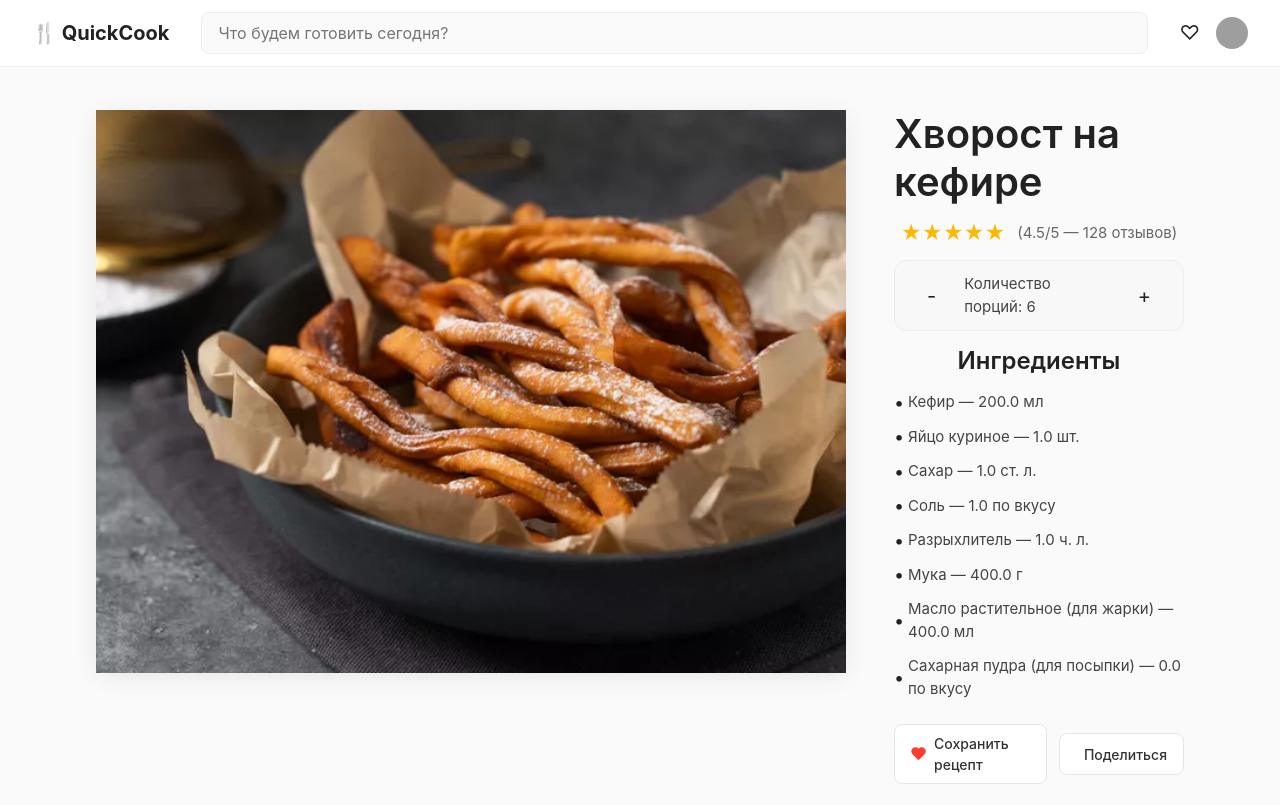
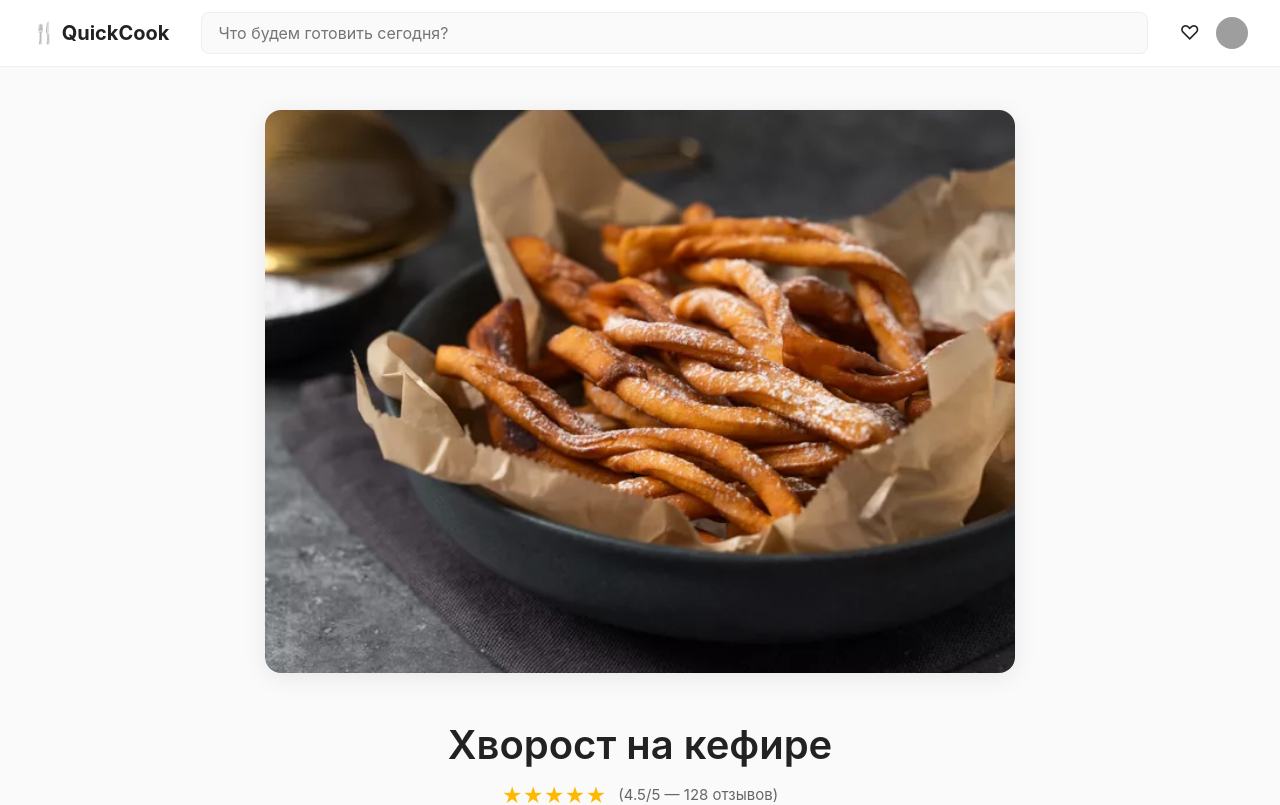
Before and after one commit to art-crazy/nom-nom-nom, a Next.js app: page /recepty/1 in a window 1280 px wide. Shown: the top 805 px of the page. Built offline with nearby package versions, Linux system fonts and the light colour scheme; grey boxes are pictures that could not be loaded; a web font is replaced by a local one.

Commit message:
fix style

```diff
--- a/src/app/recepty/[recipe_id]/RecipePage.module.scss
+++ b/src/app/recepty/[recipe_id]/RecipePage.module.scss
@@ -8,10 +8,12 @@
   display: flex;
   gap: 48px;
   margin-bottom: 48px;
+  flex-wrap: wrap;
+  justify-content: center;
 }
 
 .imageColumn {
-  flex: 1.2;
+  //flex: 1.2;
   display: flex;
   flex-direction: column;
   gap: 16px;
@@ -22,6 +24,11 @@
   position: relative;
   width: 750px;
   box-shadow: 0 4px 24px rgba(0, 0, 0, 0.08);
+}
+
+.imageMain {
+  border-radius: 16px;
+  object-fit: cover;
 }
 
 .infoBlock {
@@ -261,6 +268,12 @@
   font-size: 14px;
 }
 
+@media (min-width: 650px) and (max-width: 1025px) {
+  .instructions {
+    padding: 0;
+  }
+}
+
 @media screen and (max-width: 650px) {
   .actionBtns {
     flex-wrap: wrap;
--- a/src/app/recepty/[recipe_id]/page.tsx
+++ b/src/app/recepty/[recipe_id]/page.tsx
@@ -25,11 +25,12 @@ export default async function RecipePage({ params }: { params: { recipe_id: stri
           {recipe.imageMain && (
             <div className={styles.mainImage}>
               <Image
-                src={recipe.imageMain}
-                alt={recipe.title}
-                width={800}
-                height={600}
-                style={{ objectFit: 'cover' }}
+                  className={styles.imageMain}
+                  src={recipe.imageMain}
+                  alt={recipe.title}
+                  width={800}
+                  height={600}
+                  style={{ objectFit: 'cover' }}
               />
             </div>
           )}
--- a/src/components/UI/Button/Button.module.scss
+++ b/src/components/UI/Button/Button.module.scss
@@ -8,15 +8,28 @@
   cursor: pointer;
   transition: all 0.2s ease;
   min-height: 42px;
-  display: flex;
+  display: inline-flex;
   align-items: center;
   justify-content: center;
   gap: 8px;
   font-weight: 500;
+  white-space: nowrap;
+  min-width: fit-content;
+
+  svg {
+    flex-shrink: 0;
+    width: 20px;
+    height: 20px;
+    transition: fill 0.2s ease;
+  }
 
   &:hover {
     background: #f5f5f5;
     border-color: #d9d9d9;
+
+    svg {
+      fill: #FF3B30;
+    }
   }
 
   &:active {
--- a/src/components/icons/HeartIcon.tsx
+++ b/src/components/icons/HeartIcon.tsx
@@ -11,7 +11,7 @@ export const HeartIcon: React.FC<IconProps> = ({ className }) => (
     height="20"
     className={className}
     viewBox="0 0 24 24"
-    fill="#FF3B30"
+    fill="none"
     stroke="#FF3B30"
     strokeWidth="2"
     strokeLinecap="round"
```
